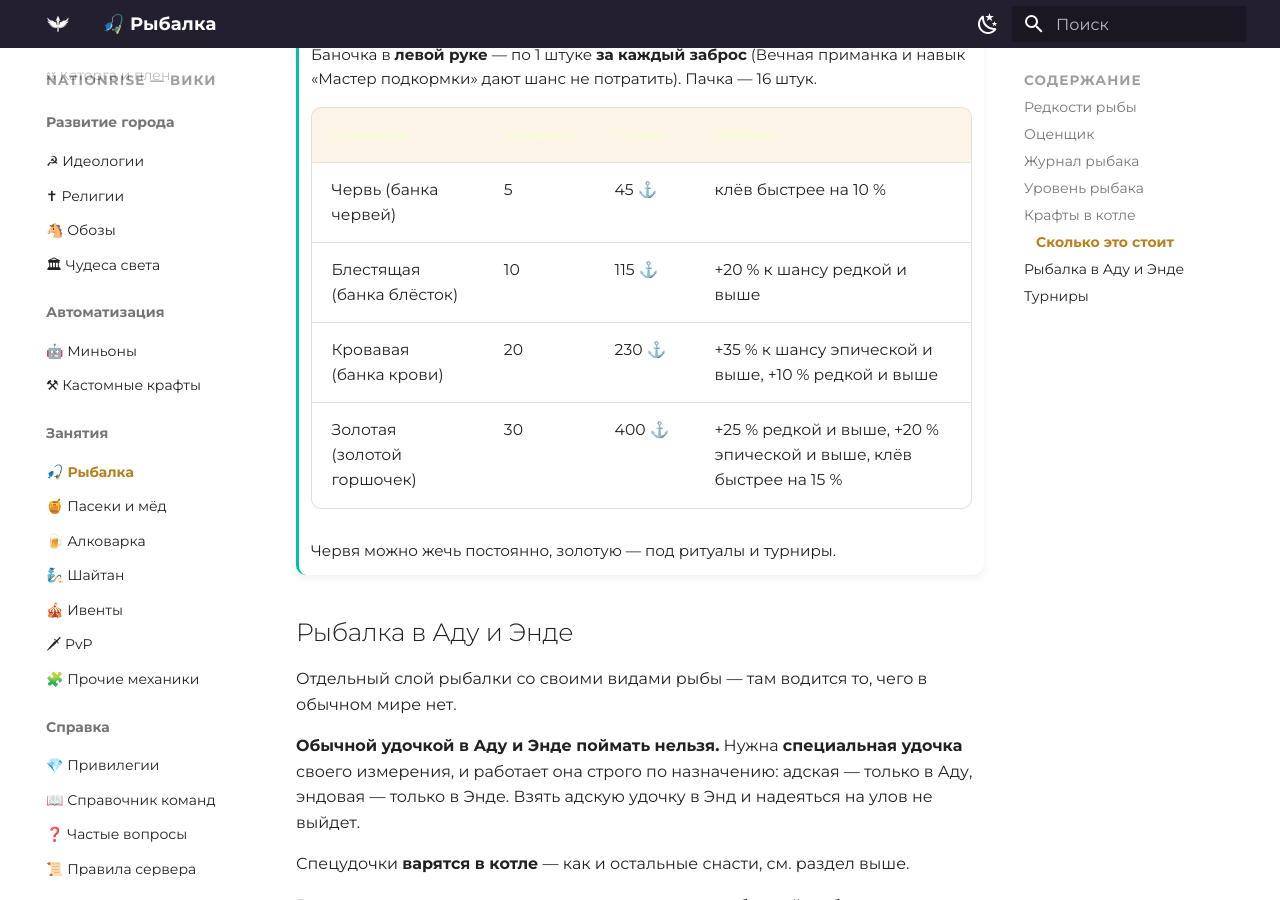
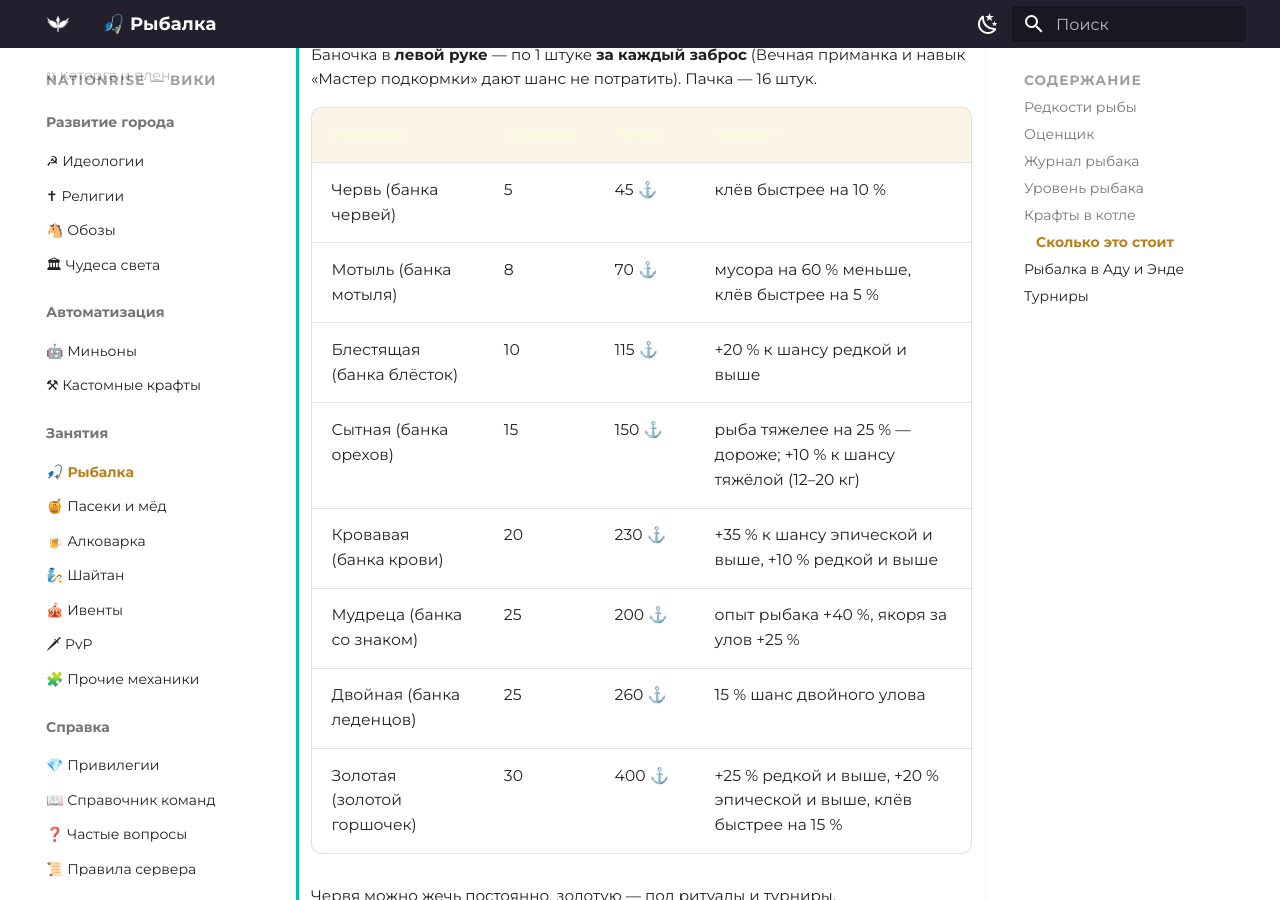
Before and after one commit to zixSSSed/NationRise-Wiki-RU, an MkDocs documentation site: the page built from docs/fishing.md, in a window 1280 px wide and 900 px high, scrolled down 2496 px. Built offline with MkDocs 1.6.1 and Material for MkDocs 9.7.7, drawn with Linux system fonts in a browser that asks for light colours.

Commit message:
Рыбалка: восемь наживок

```diff
--- a/docs/fishing.md
+++ b/docs/fishing.md
@@ -81,8 +81,12 @@
     | Наживка | Уровень | Пачка | Эффект |
     |---|---|---|---|
     | Червь (банка червей) | 5 | 45 ⚓ | клёв быстрее на 10 % |
+    | Мотыль (банка мотыля) | 8 | 70 ⚓ | мусора на 60 % меньше, клёв быстрее на 5 % |
     | Блестящая (банка блёсток) | 10 | 115 ⚓ | +20 % к шансу редкой и выше |
+    | Сытная (банка орехов) | 15 | 150 ⚓ | рыба тяжелее на 25 % — дороже; +10 % к шансу тяжёлой (12–20 кг) |
     | Кровавая (банка крови) | 20 | 230 ⚓ | +35 % к шансу эпической и выше, +10 % редкой и выше |
+    | Мудреца (банка со знаком) | 25 | 200 ⚓ | опыт рыбака +40 %, якоря за улов +25 % |
+    | Двойная (банка леденцов) | 25 | 260 ⚓ | 15 % шанс двойного улова |
     | Золотая (золотой горшочек) | 30 | 400 ⚓ | +25 % редкой и выше, +20 % эпической и выше, клёв быстрее на 15 % |
 
     Червя можно жечь постоянно, золотую — под ритуалы и турниры.
```
